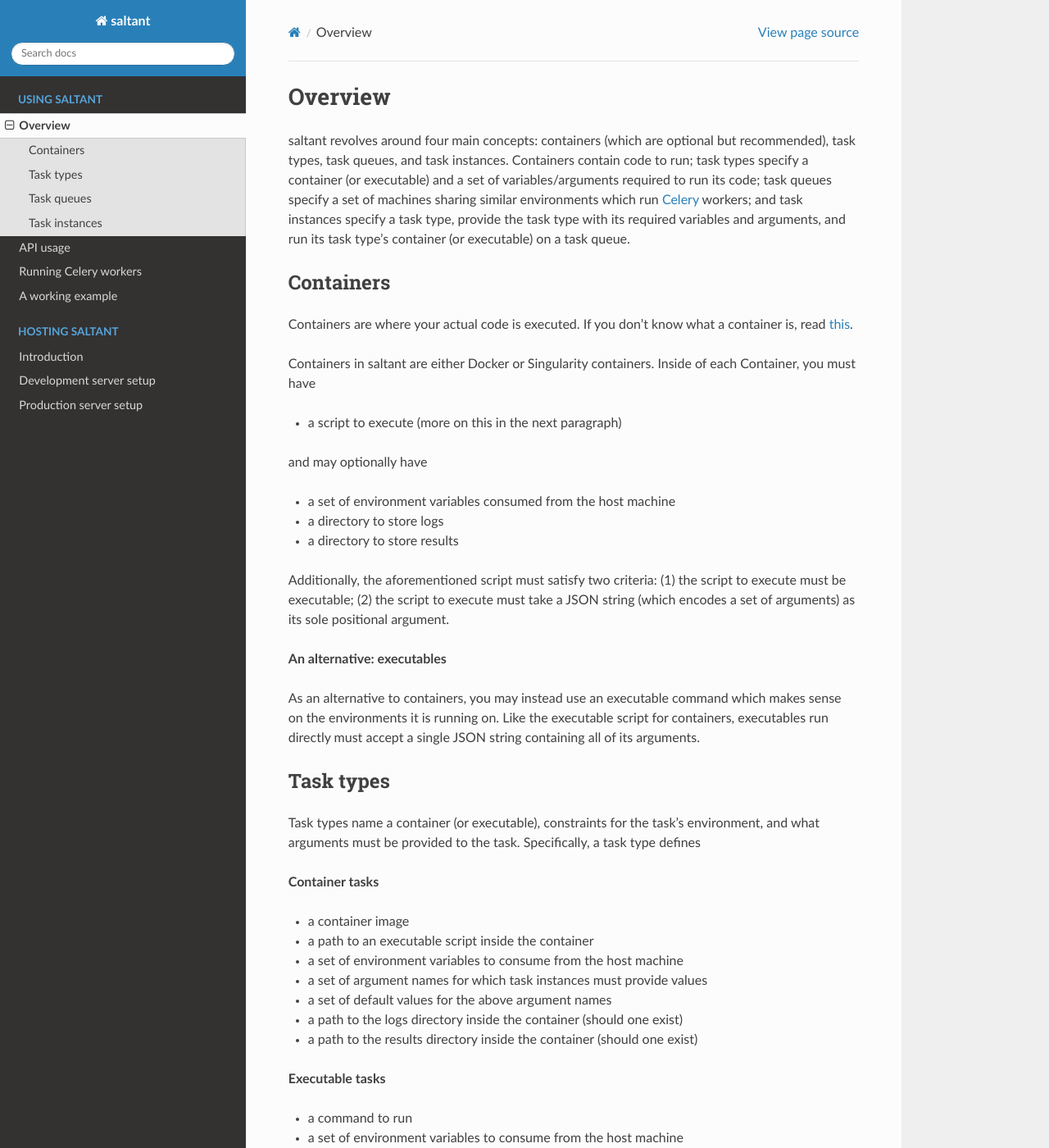
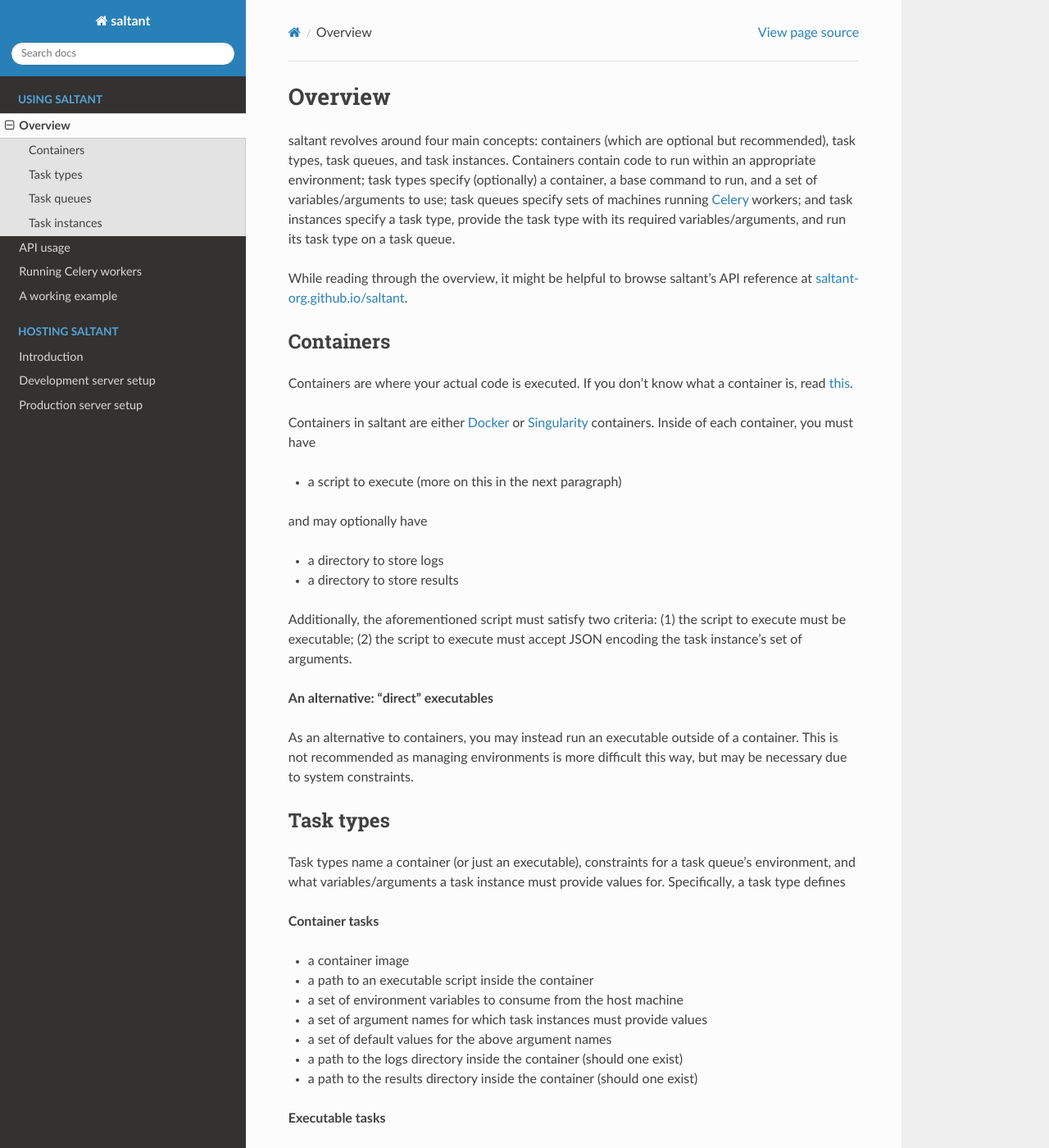
Before and after one commit to saltant-org/saltant, a Sphinx documentation site: the page built from docs/source/using/overview.rst, in a window 1280 px wide and 1400 px high. Shown: the whole window at 82% size. Built offline with Sphinx 7.4.7 and the Read the Docs theme 2.0.0, drawn with Linux system fonts in a browser that asks for light colours.

Commit message:
Make a few changes to docs

```diff
--- a/docs/source/using/celery-workers.rst
+++ b/docs/source/using/celery-workers.rst
@@ -29,9 +29,9 @@ To install the requirements for a worker, run ::
     $ pip install -r requirements/requirements-worker-python3.txt
 
 Python 2.x workers are also supported with saltant (although this may be
-deprecated at some point in the future). Instead of using a Python 3.x
-virtual environment, use a Python 2.x virtual environment (obviously).
-And instead of installing requirements from the
+deprecated at some point in the future). For these, instead of using a
+Python 3.x virtual environment, use a Python 2.x virtual environment
+(obviously); and instead of installing requirements from the
 ``requirements-worker-python3.txt`` requirements file, use the
 ``requirements-worker-python2.txt`` requirements file.
 
--- a/docs/source/using/overview.rst
+++ b/docs/source/using/overview.rst
@@ -3,12 +3,15 @@ Overview
 
 saltant revolves around four main concepts: containers (which are
 optional but recommended), task types, task queues, and task instances.
-Containers contain code to run; task types specify a container (or
-executable) and a set of variables/arguments required to run its code;
-task queues specify a set of machines sharing similar environments which
-run `Celery`_ workers; and task instances specify a task type, provide
-the task type with its required variables and arguments, and run its
-task type's container (or executable) on a task queue.
+Containers contain code to run within an appropriate environment; task
+types specify (optionally) a container, a base command to run, and a set
+of variables/arguments to use; task queues specify sets of machines
+running `Celery`_ workers; and task instances specify a task type,
+provide the task type with its required variables/arguments, and run its
+task type on a task queue.
+
+While reading through the overview, it might be helpful to browse
+saltant's API reference at `saltant-org.github.io/saltant`_.
 
 Containers
 ----------
@@ -17,35 +20,33 @@ Containers are where your actual code is executed. If you don't know
 what a container is, read `this
 <https://www.docker.com/what-container>`_.
 
-Containers in saltant are either Docker or Singularity containers.
-Inside of each Container, you must have
+Containers in saltant are either `Docker`_ or `Singularity`_ containers.
+Inside of each container, you must have
 
 + a script to execute (more on this in the next paragraph)
 
 and may optionally have
 
-+ a set of environment variables consumed from the host machine
 + a directory to store logs
 + a directory to store results
 
 Additionally, the aforementioned script must satisfy two criteria: (1)
 the script to execute must be executable; (2) the script to execute must
-take a JSON string (which encodes a set of arguments) as its sole
-positional argument.
+accept JSON encoding the task instance's set of arguments.
 
-**An alternative: executables**
+**An alternative: "direct" executables**
 
-As an alternative to containers, you may instead use an executable
-command which makes sense on the environments it is running on. Like the
-executable script for containers, executables run directly must accept a
-single JSON string containing all of its arguments.
+As an alternative to containers, you may instead run an executable
+outside of a container. This is not recommended as managing environments
+is more difficult this way, but may be necessary due to system
+constraints.
 
 Task types
 ----------
 
-Task types name a container (or executable), constraints for the task's
-environment, and what arguments must be provided to the task.
-Specifically, a task type defines
+Task types name a container (or just an executable), constraints for a
+task queue's environment, and what variables/arguments a task instance
+must provide values for. Specifically, a task type defines
 
 **Container tasks**
 
@@ -80,3 +81,6 @@ the task type.
 
 .. Links
 .. _Celery: http://www.celeryproject.org/
+.. _Docker: https://www.docker.com/
+.. _Singularity: https://www.sylabs.io/
+.. _saltant-org.github.io/saltant: https://saltant-org.github.io/saltant/
```
Also changed, not shown: docs/source/index.rst (+8 -29 lines).
